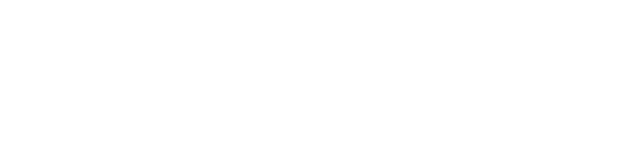
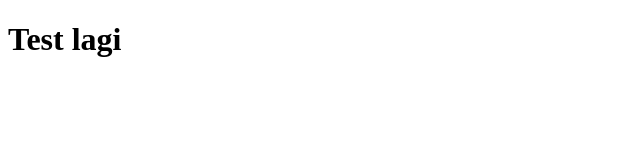
Before and after one commit to adieptr/test-repo, a plain HTML site: page test.html in a window 1280 px wide. Shown: the whole page, without its empty margins (0-640 px from the left). Drawn offline with Linux system fonts and the light colour scheme.

Commit message:
test lagi

```diff
--- a/test.html
+++ b/test.html
@@ -6,6 +6,8 @@
     <title>Document</title>
 </head>
 <body>
-
+    <h1>
+        Test lagi
+    </h1>
 </body>
 </html>
```
